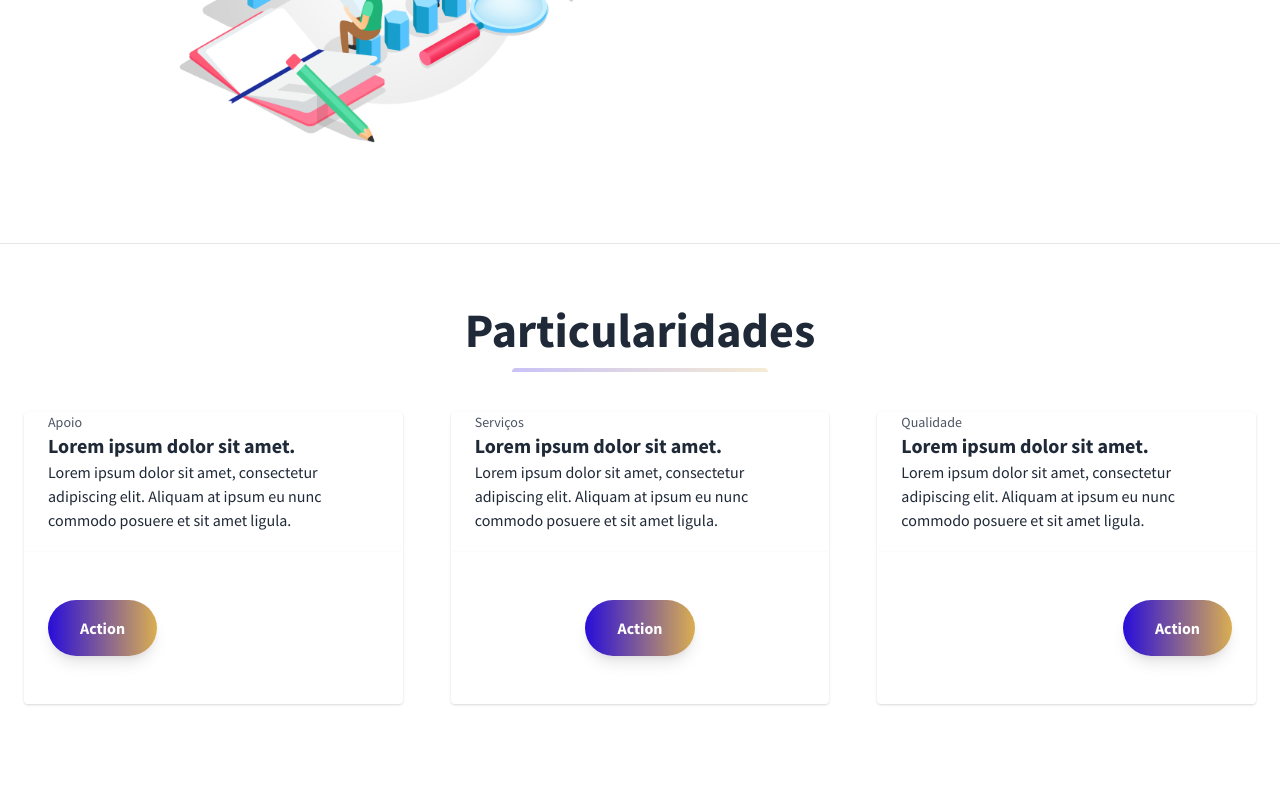
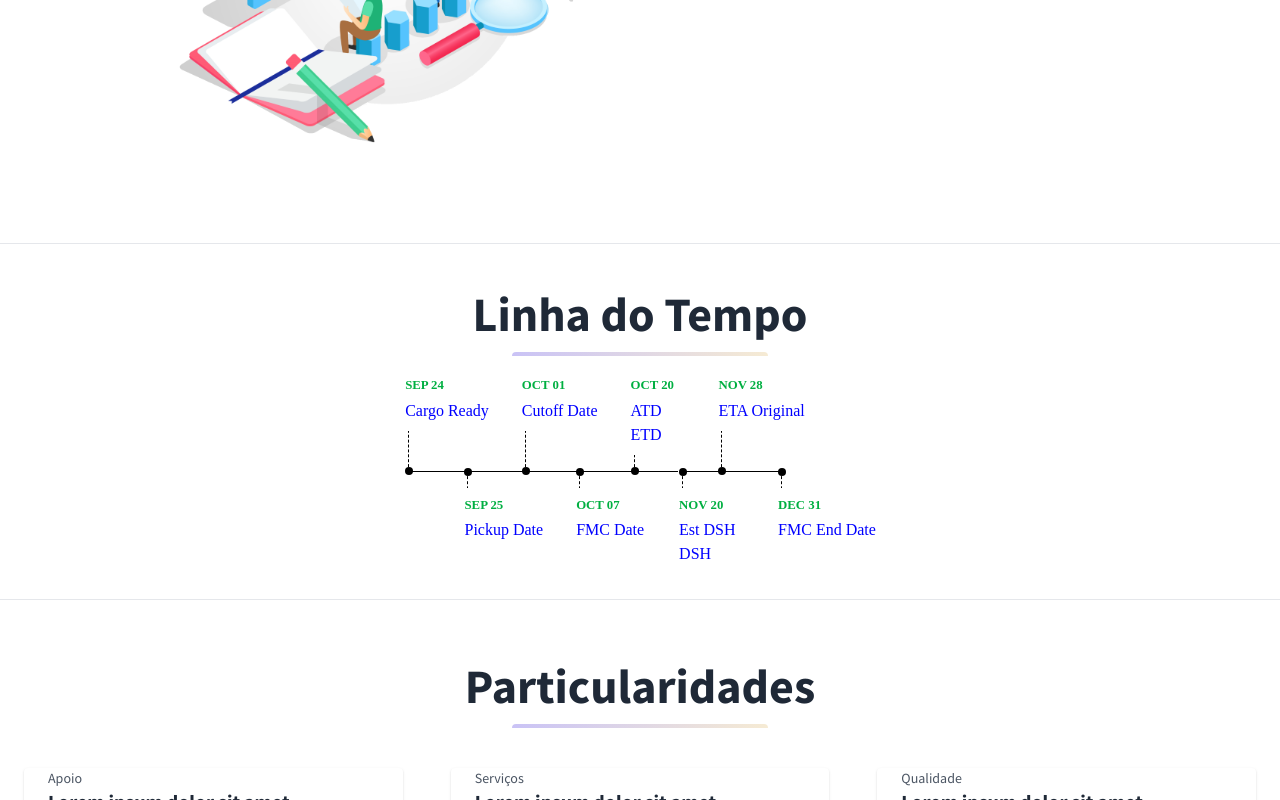
Before and after one commit to vinicioscunha/projeto-landing_page, a plain HTML site: page index.html in a window 1280 px wide. Shown: the part 1764-2564 px from the top of the page. Drawn offline with nearby package versions, Linux system fonts and the light colour scheme.

Commit message:
linha do tempo
css adicionado e timeline

```diff
--- a/index.html
+++ b/index.html
@@ -7,18 +7,121 @@
     <title>
       Setor Apoio, Serviços e Qualidade - Conheça nossa equipe
     </title>
+    <!-- <link rel="stylesheet" href="https://cdnjs.cloudflare.com/ajax/libs/normalize/5.0.0/normalize.min.css"> -->
     <meta name="description" content="Simple landind page" />
     <meta name="keywords" content="" />
     <meta name="author" content="" />
     <link rel="stylesheet" href="https://unpkg.com/tailwindcss@2.2.19/dist/tailwind.min.css"/>
     <!--Replace with your tailwind.css once created-->
     <link href="https://fonts.googleapis.com/css?family=Source+Sans+Pro:400,700" rel="stylesheet" />
+
     <!-- Define your gradient here - use online tools to find a gradient matching your branding-->
     <style>
+
+      html {
+        --background: white;
+        --primary: #00af41;
+        --line: black;
+      }
+
+      article {
+        font-family: Montserrat;
+        padding: 0.25rem 0.5rem 0 1rem;
+        background: var(--background);
+        color: blue;
+        display: flex;
+        align-items: center;
+        justify-content: center;
+
+      }
+
+      dl {
+        display: grid;
+        grid-auto-columns: -webkit-max-content;
+        grid-auto-columns: max-content;
+        grid-auto-flow: column;
+        grid-template-rows: auto auto;
+      }
+
+      dl .cell {
+        grid-column: span 2;
+        display: flex;
+        padding: 0 1rem;
+      }
+
+      dl .cell:nth-child(2) {
+        grid-column: span 3;
+        justify-content: flex-end;
+      }
+      dl .cell .cell-content {
+        display: inline-flex;
+        flex-direction: column;
+        border-left: 1px dashed var(--line);
+        position: relative;
+        background: var(--background);
+      }
+      dl .cell .cell-content::after {
+        content: "";
+        display: block;
+        background: var(--line);
+        height: 0.5rem;
+        width: 0.5rem;
+        position: absolute;
+        left: -0.25rem;
+        border-radius: 50%;
+      }
+      dl .cell .cell-content dt {
+        background: var(--background);
+        color: var(--primary);
+        padding-bottom: 0.25em;
+        position: relative;
+        left: -0.25rem;
+        text-transform: uppercase;
+        font-size: 0.8rem;
+        font-weight: 600;
+      }
+      dl .cell .cell-content dd {
+        background: var(--background);
+        margin: 0;
+        position: relative;
+        left: -0.25rem;
+        color: blue;
+      }
+      dl .cell:nth-child(odd) .cell-content {
+        padding-bottom: 1rem;
+        border-bottom: 1px solid var(--line);
+      }
+      dl .cell:nth-child(odd) .cell-content::after {
+        bottom: -0.25rem;
+      }
+      dl .cell:nth-child(odd) .cell-content dd:last-child {
+        padding-bottom: 0.5rem;
+      }
+      dl .cell:nth-child(even) .cell-content {
+        padding-top: 1rem;
+        position: relative;
+        top: -1px;
+        border-top: 1px solid var(--line);
+      }
+      dl .cell:nth-child(even) .cell-content::after {
+        top: -0.25rem;
+      }
+      dl .cell:nth-child(even) .cell-content dt {
+        padding-top: 0.5rem;
+      }
+      dl .cell:nth-child(even) .cell-content dd {
+        flex-grow: 1;
+      }
+      dl .cell:last-child .cell-content {
+        border-top-color: transparent;
+        border-bottom-color: transparent;
+      }
+
       .gradient {
         background: linear-gradient(90deg, #280dda 0%, #daae51 100%);
       }
     </style>
+
   </head>
   <body class="leading-normal tracking-normal text-white gradient" style="font-family: 'Source Sans Pro', sans-serif;">
     <!--Nav-->
@@ -122,7 +225,7 @@
               Nossas atividades
             </h3>
             <p class="text-gray-600 mb-8">
-              Esta precisando de alguma informaçao? O setor de apoio é o principal canal de interaçao entre diretoria, escritorio, loja e farma; detentor de historico de indicadores relevantes para entendimento
+              Esta precisando de alguma informação? O setor de apoio é o principal canal de interaçao entre diretoria, escritorio, loja e farma; detentor de historico de indicadores relevantes para entendimento
               de parametros que influenciam na tomada de decisoes proporcionando o desmembramento de atividades a serem executadas.
               <br />
               <br />
@@ -428,6 +531,84 @@
         </div>
       </div>
     </section>
+
+    <section class="bg-white border-b py-8">
+      <h1 class="w-full my-2 text-5xl font-bold leading-tight text-center text-gray-800">
+        Linha do Tempo
+      </h1>
+      <div class="w-full mb-4">
+        <div class="h-1 mx-auto gradient w-64 opacity-25 my-0 py-0 rounded-t"></div>
+      </div>
+      <div>
+        <article>
+          <dl>
+            <div class="cell">
+              <div class="cell-content">
+                <dt>Sep 24</dt>
+                <dd>Cargo Ready    </dd>
+              </div>
+            </div>
+            <div class="cell">
+              <div class="cell-content">
+                <dt>Sep 25</dt>
+                <dd>Pickup Date</dd>
+              </div>
+            </div>
+            <div class="cell">
+              <div class="cell-content">
+                <dt>Oct 01</dt>
+                <dd>Cutoff Date</dd>
+              </div>
+            </div>
+            <div class="cell">
+              <div class="cell-content">
+                <dt>Oct 07</dt>
+                <dd>FMC Date</dd>
+              </div>
+            </div>
+            <div class="cell">
+              <div class="cell-content">
+                <dt>Oct 20</dt>
+                <dd>ATD</dd>
+                <dd>ETD</dd>
+              </div>
+            </div>
+            <div class="cell">
+              <div class="cell-content">
+                <dt>Nov 20</dt>
+                <dd>Est DSH</dd>
+                <dd>DSH</dd>
+              </div>
+            </div>
+            <div class="cell">
+              <div class="cell-content">
+                <dt>Nov 28</dt>
+                <dd>ETA Original</dd>
+              </div>
+            </div>
+            <div class="cell">
+              <div class="cell-content">
+                <dt>Dec 31</dt>
+                <dd>FMC End Date</dd>
+              </div>
+            </div>
+          </dl>
+        </article>
+
+      </div>
+
+
+    </section>
+
+
+
+
+
+
+
+
+
+
     <section class="bg-white border-b py-8">
       <div class="container mx-auto flex flex-wrap pt-4 pb-12">
         <h1 class="w-full my-2 text-5xl font-bold leading-tight text-center text-gray-800">
@@ -607,6 +788,12 @@
         </g>
       </g>
     </svg>
+
+
+
+
+
+
     <section class="container mx-auto text-center py-6 mb-12">
       <h1 class="w-full my-2 text-5xl font-bold leading-tight text-center text-white">
         Entre em contato conosco!
--- /dev/null
+++ b/style.css
@@ -0,0 +1,102 @@
+@import url(https://fonts.googleapis.com/css?family=Montserrat:100,200,300,400,500,600,700,800,900);
+html {
+  --background: #212226;
+  --primary: #00af41;
+  --line: #a6a7b5;
+}
+
+body {
+  background: var(--background);
+  font-family: Montserrat;
+  letter-spacing: 0.03em;
+  color: white;
+  display: flex;
+  align-items: center;
+  justify-content: center;
+  height: 100vh;
+}
+
+article {
+  padding: 0.25rem 0.5rem 0 1rem;
+  background: var(--background);
+}
+
+dl {
+  display: grid;
+  grid-auto-columns: -webkit-max-content;
+  grid-auto-columns: max-content;
+  grid-auto-flow: column;
+  grid-template-rows: auto auto;
+}
+dl .cell {
+  grid-column: span 2;
+  display: flex;
+  padding: 0 1rem;
+}
+dl .cell:nth-child(2) {
+  grid-column: span 3;
+  justify-content: flex-end;
+}
+dl .cell .cell-content {
+  display: inline-flex;
+  flex-direction: column;
+  border-left: 1px dashed var(--line);
+  position: relative;
+  background: var(--background);
+}
+dl .cell .cell-content::after {
+  content: "";
+  display: block;
+  background: var(--line);
+  height: 0.5rem;
+  width: 0.5rem;
+  position: absolute;
+  left: -0.25rem;
+  border-radius: 50%;
+}
+dl .cell .cell-content dt {
+  background: var(--background);
+  color: var(--primary);
+  padding-bottom: 0.25em;
+  position: relative;
+  left: -0.25rem;
+  text-transform: uppercase;
+  font-size: 0.8rem;
+  font-weight: 600;
+}
+dl .cell .cell-content dd {
+  background: var(--background);
+  margin: 0;
+  position: relative;
+  left: -0.25rem;
+  color: #f4f4f6;
+}
+dl .cell:nth-child(odd) .cell-content {
+  padding-bottom: 1rem;
+  border-bottom: 1px solid var(--line);
+}
+dl .cell:nth-child(odd) .cell-content::after {
+  bottom: -0.25rem;
+}
+dl .cell:nth-child(odd) .cell-content dd:last-child {
+  padding-bottom: 0.5rem;
+}
+dl .cell:nth-child(even) .cell-content {
+  padding-top: 1rem;
+  position: relative;
+  top: -1px;
+  border-top: 1px solid var(--line);
+}
+dl .cell:nth-child(even) .cell-content::after {
+  top: -0.25rem;
+}
+dl .cell:nth-child(even) .cell-content dt {
+  padding-top: 0.5rem;
+}
+dl .cell:nth-child(even) .cell-content dd {
+  flex-grow: 1;
+}
+dl .cell:last-child .cell-content {
+  border-top-color: transparent;
+  border-bottom-color: transparent;
+}
```
